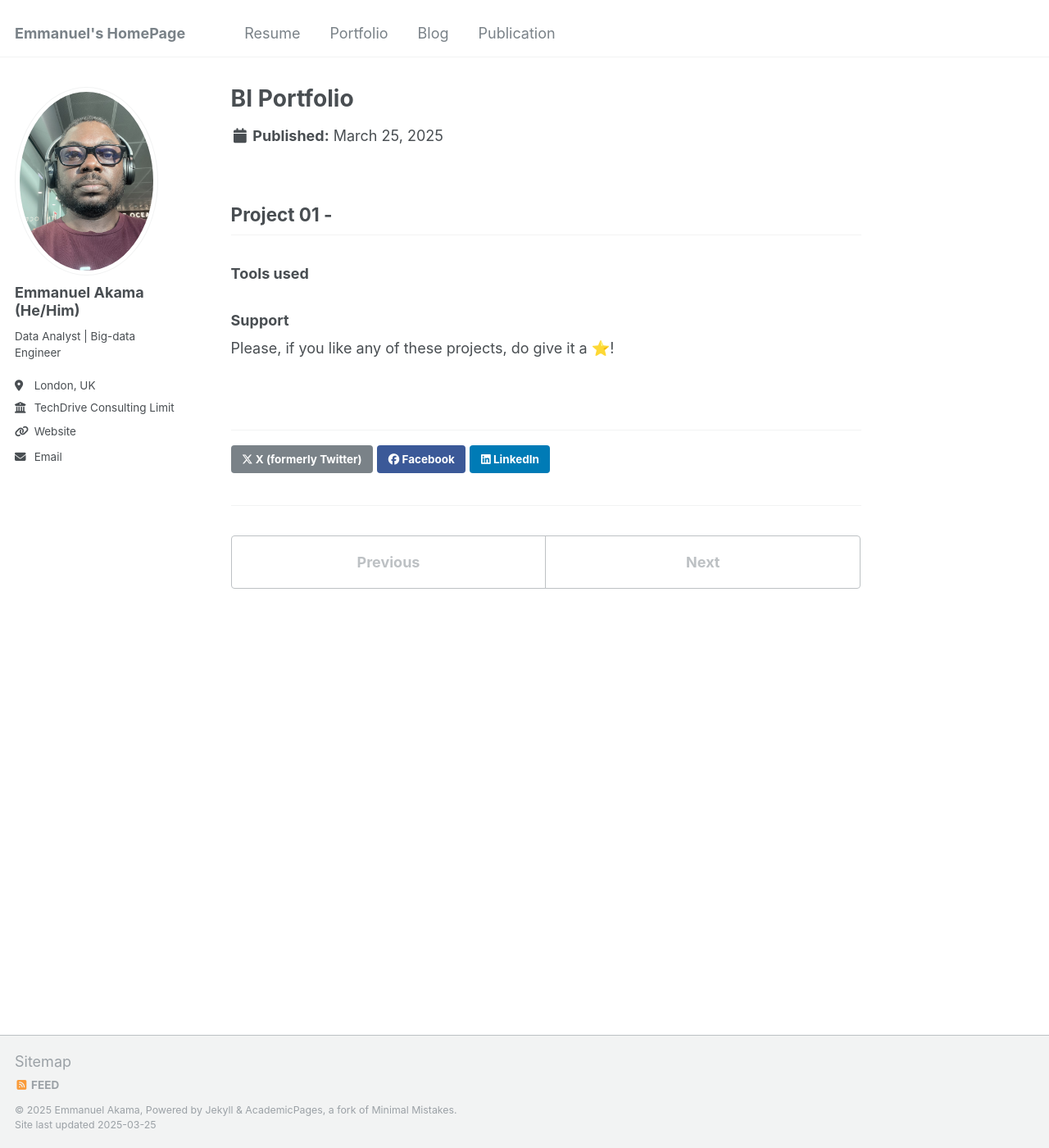
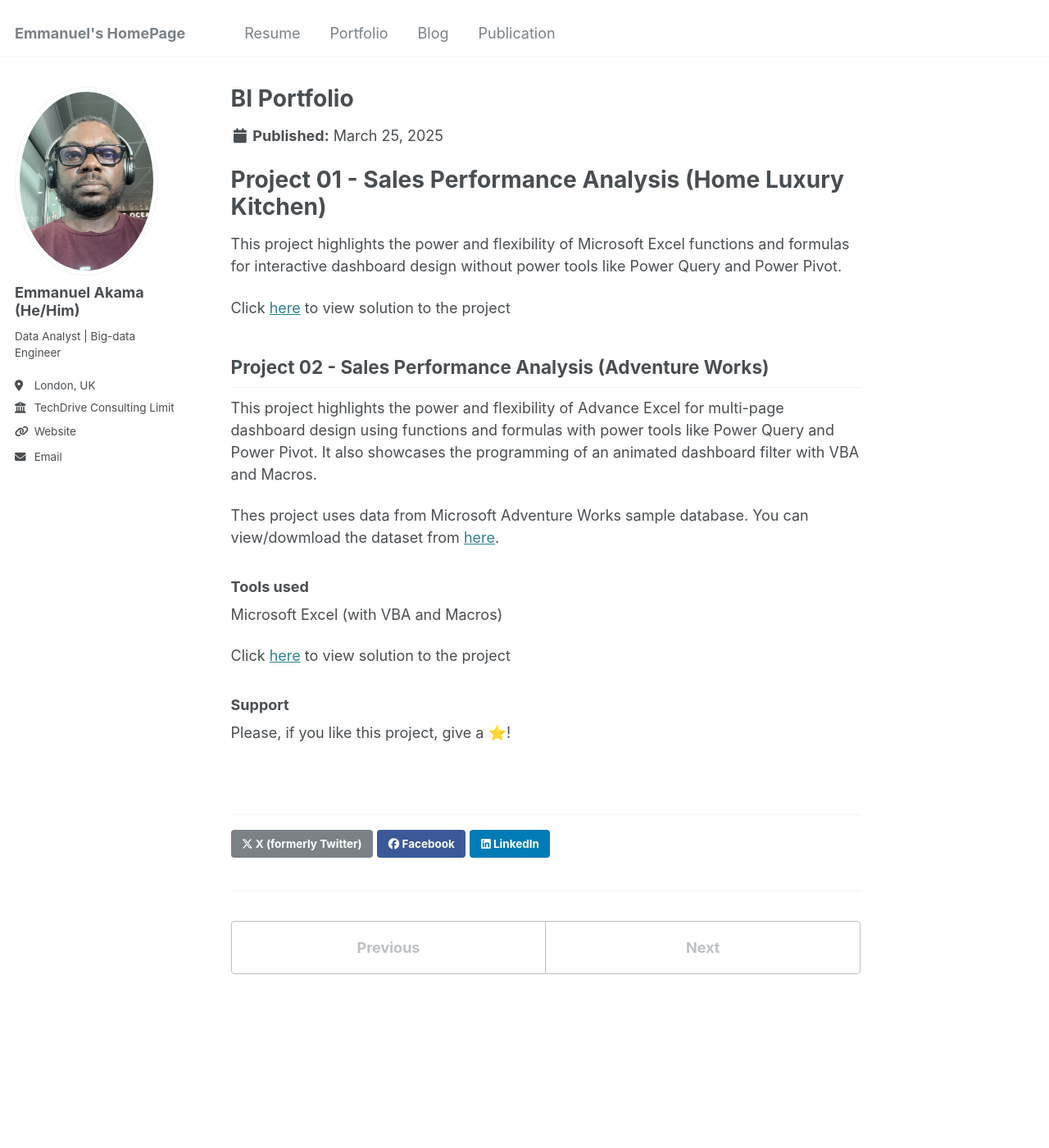
Before and after one commit to Akama-EO/Akama-EO.github.io, a Jekyll site: the page built from _portfolio/portfolio-2.md, in a window 1280 px wide and 1400 px high. Shown: the whole window at 82% size. Built offline with Jekyll 4.4.1, drawn with Linux system fonts in a browser that asks for light colours.

Commit message:
Update portfolio-2.md

```diff
--- a/_portfolio/portfolio-2.md
+++ b/_portfolio/portfolio-2.md
@@ -4,11 +4,20 @@ excerpt: "This section contain BI related projects completed with Microsoft Exce
 collection: portfolio
 ---
 
-## Project 01 - <Add project title here>
+# Project 01 -  Sales Performance Analysis (Home Luxury Kitchen)
+This project highlights the power and flexibility of Microsoft Excel functions and formulas for interactive dashboard design without power tools like Power Query and Power Pivot.
 
+Click [here](https://github.com/Akama-EO/bi-portfolio-projects-/blob/main/Sales) to view solution to the project
+
+## Project 02 - Sales Performance Analysis (Adventure Works)
+This project highlights the power and flexibility of Advance Excel for multi-page dashboard design using functions and formulas with power tools like Power Query and Power Pivot. It also showcases the programming of an animated dashboard filter with VBA and Macros.
+
+Thes project uses data from Microsoft Adventure Works sample database. You can view/dowmload the dataset from [here](https://github.com/Akama-EO/bi-portfolio-projects-/blob/main/Sales_02/Databases/AdventureWorks.xlsx).
 
 ### Tools used
+Microsoft Excel (with VBA and Macros)
 
+Click [here](https://github.com/Akama-EO/bi-portfolio-projects-/blob/main/Sales_02) to view solution to the project
 
 ### Support
-Please, if you like any of these projects, do give it a ⭐️!
+Please, if you like this project, give a ⭐️!
```
